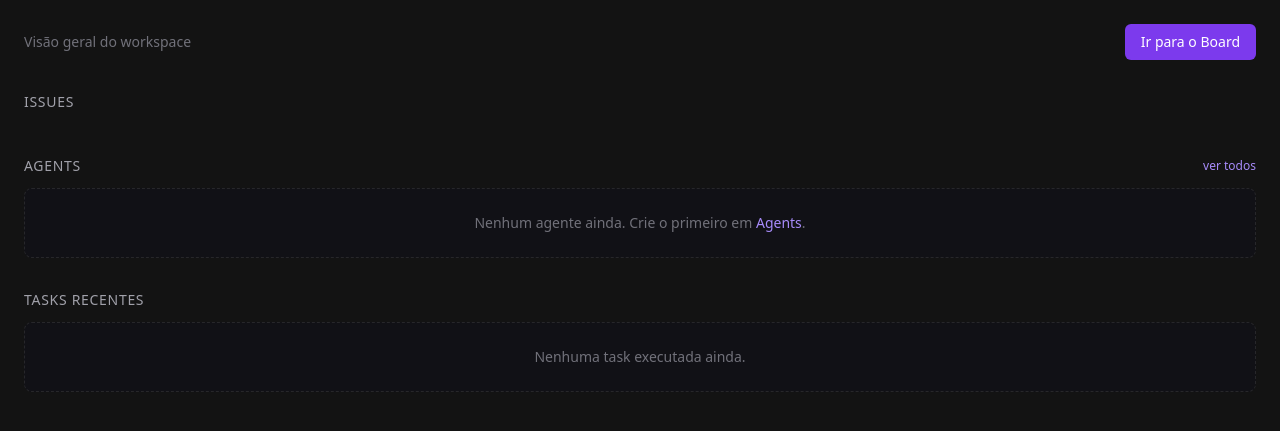
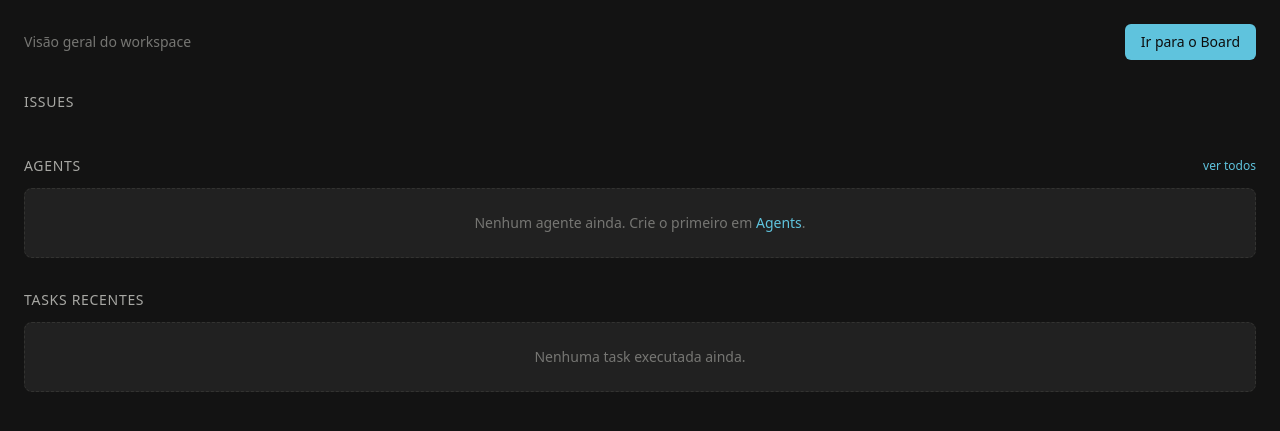
Before and after one commit to renatobardi/ryu, a FastAPI app: template src/ryu/web/templates/dashboard.html in a window 1280 px wide. Shown: the top 431 px of the page. Run offline with FastAPI, Linux system fonts and the light colour scheme; the template is opened without the code that fills it, so the values that code supplies are empty; parts of the project's set-up code (start-up, migrations or seed data) failed here and were passed over; some libraries are stand-ins or nearby versions.

Commit message:
feat: migrate dashboard and agents to semantic status macros and tokens
Replaces the last five .ryu-* call sites (status dot, agent pill and
task pill) with the status_dot and status_pill macros. All zinc-* and
violet-* classes in dashboard.html and agents/index.html are swapped for
their semantic equivalents (surface-*, border-*, text-*, accent, ...).

The obsolete .ryu-* rules in app.css are removed now that no template
uses them, and the guard test is flipped to assert their absence.

Generated with [Devin](https://devin.ai)

Co-Authored-By: Devin <158243242+devin-ai-integration[bot]@users.noreply.github.com>

```diff
--- a/src/ryu/web/templates/dashboard.html
+++ b/src/ryu/web/templates/dashboard.html
@@ -1,4 +1,6 @@
 {% extends "base.html" %}
+{% from "_components/data/status_dot.html" import status_dot %}
+{% from "_components/data/status_pill.html" import status_pill %}
 {% block title %}{{ workspace.name }} — Dashboard{% endblock %}
 {% block content %}
 <div class="p-6 space-y-8"
@@ -9,26 +11,25 @@
 
     <div class="flex items-center justify-between">
       <div>
-        <h1 class="text-xl font-semibold text-zinc-100">{{ workspace.name }}</h1>
-        <p class="text-sm text-zinc-500">Visão geral do workspace</p>
+        <h1 class="text-xl font-semibold text-text-primary">{{ workspace.name }}</h1>
+        <p class="text-sm text-text-faint">Visão geral do workspace</p>
       </div>
       <a href="/w/{{ workspace.slug }}/board"
-         class="bg-violet-600 hover:bg-violet-500 text-white text-sm font-medium rounded-md px-4 py-2">
+         class="bg-accent hover:bg-accent-hover text-text-on-accent text-sm font-medium rounded-md px-4 py-2">
         Ir para o Board
       </a>
     </div>
 
     <!-- ── Issues por status ─────────────────────────────────── -->
     <section>
-      <h2 class="text-sm font-medium text-zinc-400 uppercase tracking-wider mb-3">Issues</h2>
+      <h2 class="text-sm font-medium text-text-muted uppercase tracking-wider mb-3">Issues</h2>
       <div class="grid grid-cols-2 sm:grid-cols-4 lg:grid-cols-7 gap-3">
         {% for st in status_order %}
         <a href="/w/{{ workspace.slug }}/board"
-           class="bg-[#111116] border border-zinc-800 rounded-lg p-4 hover:border-zinc-700">
-          <div class="text-2xl font-semibold text-zinc-100">{{ issue_counts.get(st, 0) }}</div>
-          <div class="text-xs mt-1 flex items-center gap-1.5">
-            <span class="w-2 h-2 rounded-full ryu-status-{{ st }}"></span>
-            <span class="text-zinc-400">{{ status_titles[st] }}</span>
+           class="bg-surface-card border border-border-default rounded-lg p-4 hover:border-border-hover">
+          <div class="text-2xl font-semibold text-text-primary">{{ issue_counts.get(st, 0) }}</div>
+          <div class="mt-1 text-xs text-text-muted">
+            {% call status_dot(st) %}{{ status_titles[st] }}{% endcall %}
           </div>
         </a>
         {% endfor %}
@@ -38,38 +39,38 @@
     <!-- ── Agents ────────────────────────────────────────────── -->
     <section>
       <div class="flex items-center justify-between mb-3">
-        <h2 class="text-sm font-medium text-zinc-400 uppercase tracking-wider">Agents</h2>
-        <a href="/w/{{ workspace.slug }}/agents" class="text-xs text-violet-400 hover:text-violet-300">ver todos</a>
+        <h2 class="text-sm font-medium text-text-muted uppercase tracking-wider">Agents</h2>
+        <a href="/w/{{ workspace.slug }}/agents" class="text-xs text-text-accent hover:text-accent-hover">ver todos</a>
       </div>
       {% if agents %}
       <div class="grid grid-cols-1 sm:grid-cols-2 lg:grid-cols-3 gap-3">
         {% for a in agents %}
-        <div class="bg-[#111116] border border-zinc-800 rounded-lg p-4 flex items-center gap-3">
-          <div class="w-9 h-9 rounded-lg bg-zinc-800 flex items-center justify-center text-sm">🤖</div>
+        <div class="bg-surface-card border border-border-default rounded-lg p-4 flex items-center gap-3">
+          <div class="w-9 h-9 rounded-lg bg-surface-hover flex items-center justify-center text-sm text-text-muted">🤖</div>
           <div class="min-w-0 flex-1">
-            <div class="text-sm font-medium text-zinc-100 truncate">{{ a.name }}</div>
-            <div class="text-xs text-zinc-500 truncate">@{{ a.handle }} · {{ a.runtime }}</div>
+            <div class="text-sm font-medium text-text-primary truncate">{{ a.name }}</div>
+            <div class="text-xs text-text-subtle truncate">@{{ a.handle }} · {{ a.runtime }}</div>
           </div>
-          <span class="text-[10px] font-medium rounded-full px-2 py-0.5 ryu-agent-{{ a.status }}">{{ a.status }}</span>
+          {{ status_pill(kind='agent', status=a.status) }}
         </div>
         {% endfor %}
       </div>
       {% else %}
-      <div class="bg-[#111116] border border-dashed border-zinc-800 rounded-lg p-6 text-sm text-zinc-500 text-center">
+      <div class="bg-surface-card border border-dashed border-border-default rounded-lg p-6 text-sm text-text-faint text-center">
         Nenhum agente ainda. Crie o primeiro em
-        <a href="/w/{{ workspace.slug }}/agents" class="text-violet-400 hover:text-violet-300">Agents</a>.
+        <a href="/w/{{ workspace.slug }}/agents" class="text-text-accent hover:text-accent-hover">Agents</a>.
       </div>
       {% endif %}
     </section>
 
     <!-- ── Tasks recentes ────────────────────────────────────── -->
     <section>
-      <h2 class="text-sm font-medium text-zinc-400 uppercase tracking-wider mb-3">Tasks recentes</h2>
+      <h2 class="text-sm font-medium text-text-muted uppercase tracking-wider mb-3">Tasks recentes</h2>
       {% if recent_tasks %}
-      <div class="bg-[#111116] border border-zinc-800 rounded-lg overflow-hidden">
+      <div class="bg-surface-card border border-border-default rounded-lg overflow-hidden">
         <table class="w-full text-sm">
           <thead>
-            <tr class="text-left text-xs text-zinc-500 border-b border-zinc-800">
+            <tr class="text-left text-xs text-text-faint border-b border-border-default">
               <th class="px-4 py-2 font-medium">Agente</th>
               <th class="px-4 py-2 font-medium">Tipo</th>
               <th class="px-4 py-2 font-medium">Status</th>
@@ -79,16 +80,16 @@
           </thead>
           <tbody>
             {% for t in recent_tasks %}
-            <tr class="border-b border-zinc-800/50 last:border-0 hover:bg-zinc-900/40">
-              <td class="px-4 py-2 text-zinc-300">{{ agent_names.get(t.agent_id, '—') }}</td>
-              <td class="px-4 py-2 text-zinc-500">{{ t.kind }}</td>
+            <tr class="border-b border-border-hairline last:border-0 hover:bg-surface-hover">
+              <td class="px-4 py-2 text-text-secondary">{{ agent_names.get(t.agent_id, '—') }}</td>
+              <td class="px-4 py-2 text-text-faint">{{ t.kind }}</td>
               <td class="px-4 py-2">
-                <span class="text-[10px] font-medium rounded-full px-2 py-0.5 ryu-task-{{ t.status }}">{{ t.status }}</span>
+                {{ status_pill(kind='task', status=t.status) }}
               </td>
-              <td class="px-4 py-2 text-zinc-400 truncate max-w-[280px]">
+              <td class="px-4 py-2 text-text-muted truncate max-w-[280px]">
                 {{ t.result_summary or t.prompt or '—' }}
               </td>
-              <td class="px-4 py-2 text-right text-zinc-500 text-xs whitespace-nowrap">
+              <td class="px-4 py-2 text-right text-text-faint text-xs whitespace-nowrap">
                 {{ t.created_at.strftime('%d/%m %H:%M') if t.created_at else '—' }}
               </td>
             </tr>
@@ -97,7 +98,7 @@
         </table>
       </div>
       {% else %}
-      <div class="bg-[#111116] border border-dashed border-zinc-800 rounded-lg p-6 text-sm text-zinc-500 text-center">
+      <div class="bg-surface-card border border-dashed border-border-default rounded-lg p-6 text-sm text-text-faint text-center">
         Nenhuma task executada ainda.
       </div>
       {% endif %}
```
Also changed, not shown: src/ryu/web/static/app.css (+0 -29 lines), src/ryu/web/templates/agents/index.html (+27 -30 lines), tests/test_design_system_tokens.py (+106 -25 lines).
